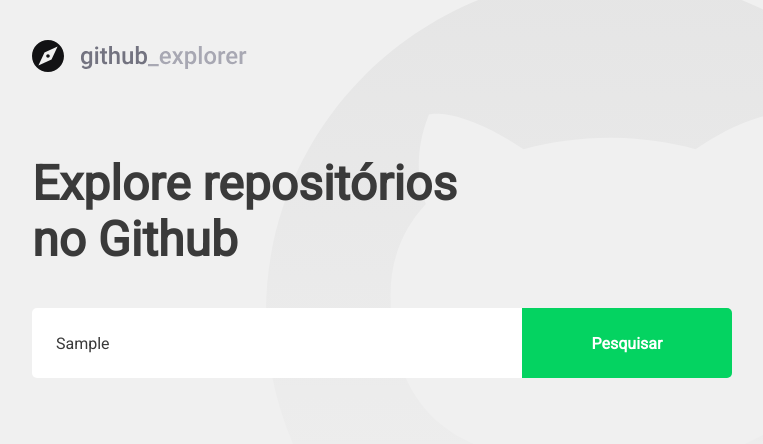
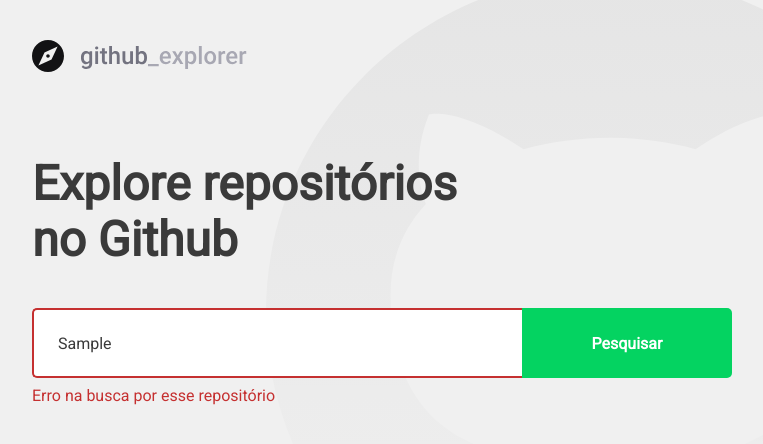
Before and after one commit to andraderegis/rocket_seat_go_stack_primeiro_projeto_react, a React (Create React App) app: page / in a window 1280 px wide. Both pictures are taken after typing "Sample" into the empty fields and a click on the button "Pesquisar". Shown: the top 444 px of the page, without its empty margins (148-911 px from the left). Built offline with nearby package versions, Linux system fonts and the light colour scheme; no server answers.

Commit message:
Handling errors

```diff
--- a/src/pages/dashboard/index.tsx
+++ b/src/pages/dashboard/index.tsx
@@ -4,7 +4,9 @@
 import api from '../../services/api';
 import logoImg from '../../asserts/logo.svg';
 
-import { Form, Repositories, Title } from './styles';
+import {
+  Error, Form, Repositories, Title,
+} from './styles';
 
 interface Repository {
   full_name: string;
@@ -16,18 +18,29 @@
 }
 
 const Dashboard: React.FC = () => {
+  const [inputError, setInputError] = useState('');
   const [newRepo, setNewRepo] = useState('');
   const [repositories, setRepositories] = useState<Repository[]>([]);
 
   async function handleAddRepository(event: FormEvent<HTMLFormElement>): Promise<void> {
     event.preventDefault();
 
-    const response = await api.get<Repository>(`repos/${newRepo}`);
+    if (!newRepo) {
+      setInputError('Digite o autor/nome do repositório');
+      return;
+    }
 
-    const repositoryData = response.data;
+    try {
+      const response = await api.get<Repository>(`repos/${newRepo}`);
 
-    setRepositories([...repositories, repositoryData]);
-    setNewRepo('');
+      const repositoryData = response.data;
+
+      setRepositories([...repositories, repositoryData]);
+      setNewRepo('');
+      setInputError('');
+    } catch (error) {
+      setInputError('Erro na busca por esse repositório');
+    }
   }
 
   return (
@@ -35,7 +48,7 @@
       <img src={logoImg} alt="Github Explorer" />
       <Title>Explore repositórios no Github</Title>
 
-      <Form onSubmit={handleAddRepository}>
+      <Form hasError={!!inputError} onSubmit={handleAddRepository}>
         <input
           value={newRepo}
           onChange={(e) => setNewRepo(e.target.value)}
@@ -43,7 +56,7 @@
         />
         <button type="submit">Pesquisar</button>
       </Form>
-
+      { inputError && <Error>{inputError}</Error>}
       <Repositories>
         {repositories.map((repository) => (
           <a key={repository.full_name} href="test">
--- a/src/pages/dashboard/styles.ts
+++ b/src/pages/dashboard/styles.ts
@@ -1,6 +1,10 @@
-import styled from 'styled-components';
+import styled, { css } from 'styled-components';
 
 import { shade } from 'polished';
+
+interface FormProps {
+  hasError: boolean;
+}
 
 export const Title = styled.h1`
   color: #3A3A3A;
@@ -10,7 +14,7 @@
   max-width: 450px;
 `;
 
-export const Form = styled.form`
+export const Form = styled.form<FormProps>`
   display: flex;
 
   margin-top: 40px;
@@ -20,9 +24,15 @@
     border: 0;
     border-radius: 5px 0 0 5px;
     color: #3a3a3a;
+    border: 2px solid #fff;
     flex: 1;
     height: 70px;
     padding: 0 24px;
+    border-right: 0;
+
+    ${(props) => props.hasError && css`
+      border-color: #c53030;
+    `}
 
     &::placeholder {
       color: #a8a8b3;
@@ -43,6 +53,12 @@
       background: ${shade(0.2, '#04d361')}
     }
   }
+`;
+
+export const Error = styled.span`
+  color: #c53030;
+  display: block;
+  margin-top: 8px;
 `;
 
 export const Repositories = styled.div`
```
Also changed, not shown: 1 other file (tests, documents, lock files or other folders).
